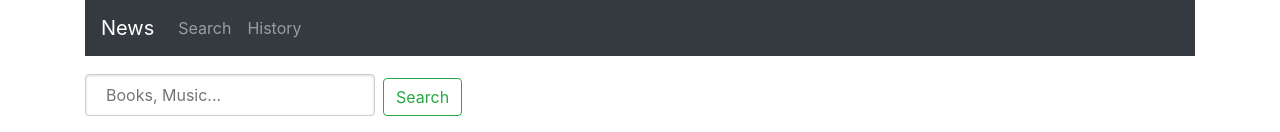
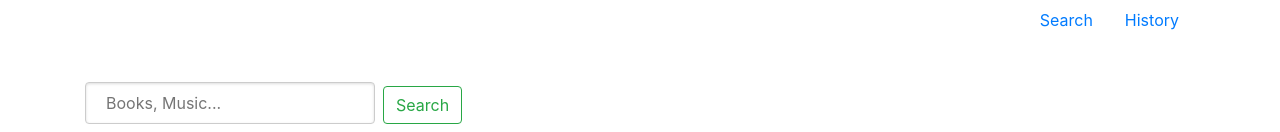
Before and after one commit to flrnd/news-table, a React (Create React App) app: page / in a window 1280 px wide. Shown: the top 132 px of the page. Built offline with nearby package versions, Linux system fonts and the light colour scheme; no server answers.

Commit message:
Simple nav items on top

```diff
--- a/src/components/Navigation.js
+++ b/src/components/Navigation.js
@@ -1,16 +1,19 @@
 import React from "react";
-import Navbar from "react-bootstrap/Navbar";
 import Nav from "react-bootstrap/Nav";
 
 function Navigation() {
   return (
-    <Navbar bg="dark" variant="dark">
-      <Navbar.Brand href="#home">News</Navbar.Brand>
-      <Nav className="mr-auto">
-        <Nav.Link href="/">Search</Nav.Link>
-        <Nav.Link href="/history">History</Nav.Link>
+    <>
+      <Nav className="mr-auto justify-content-end" activeKey="/">
+        <Nav.Item>
+          <Nav.Link href="/">Search</Nav.Link>
+        </Nav.Item>
+        <Nav.Item>
+          <Nav.Link href="/history">History</Nav.Link>
+        </Nav.Item>
       </Nav>
-    </Navbar>
+      <br />
+    </>
   );
 }
 
```
